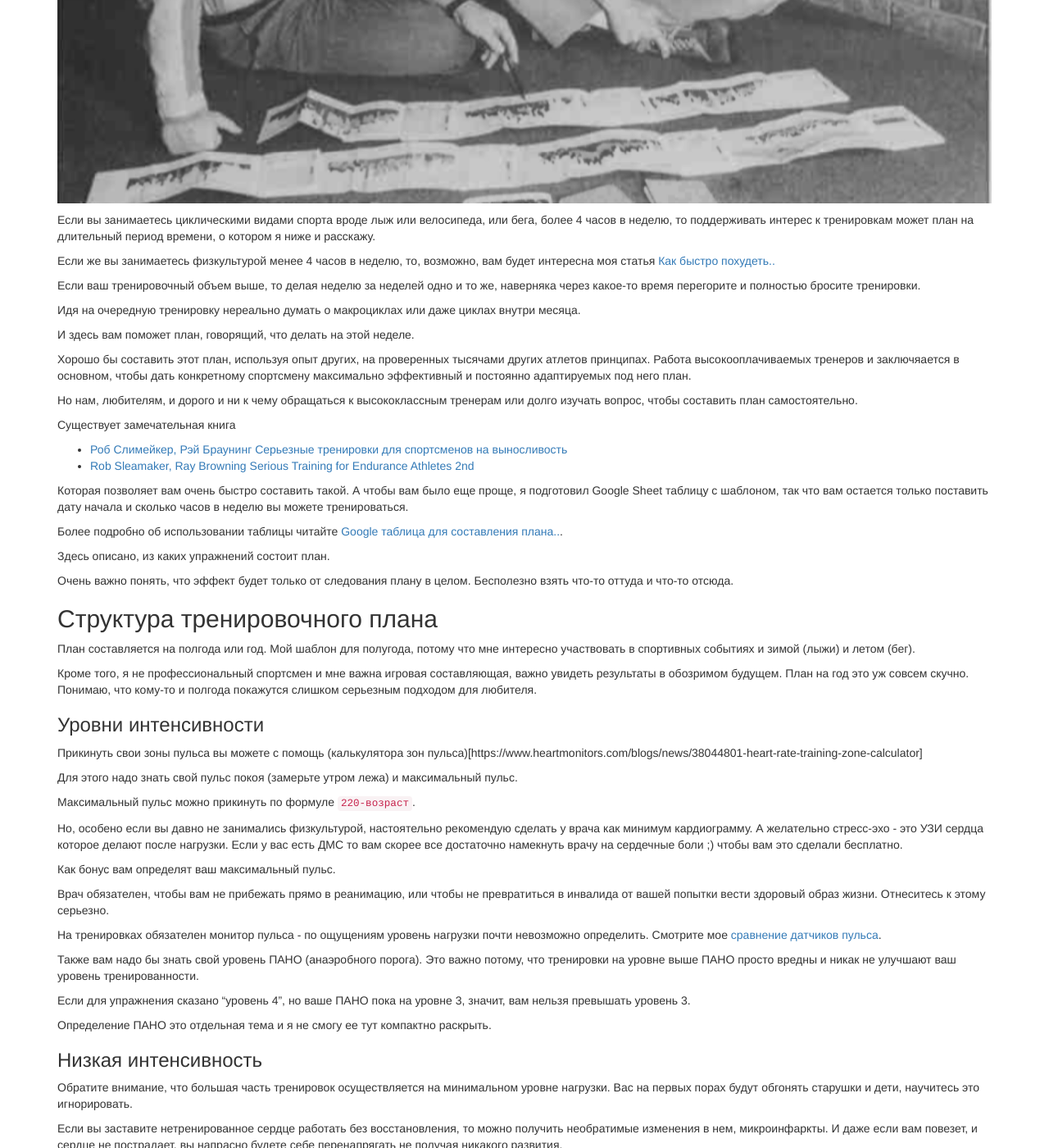
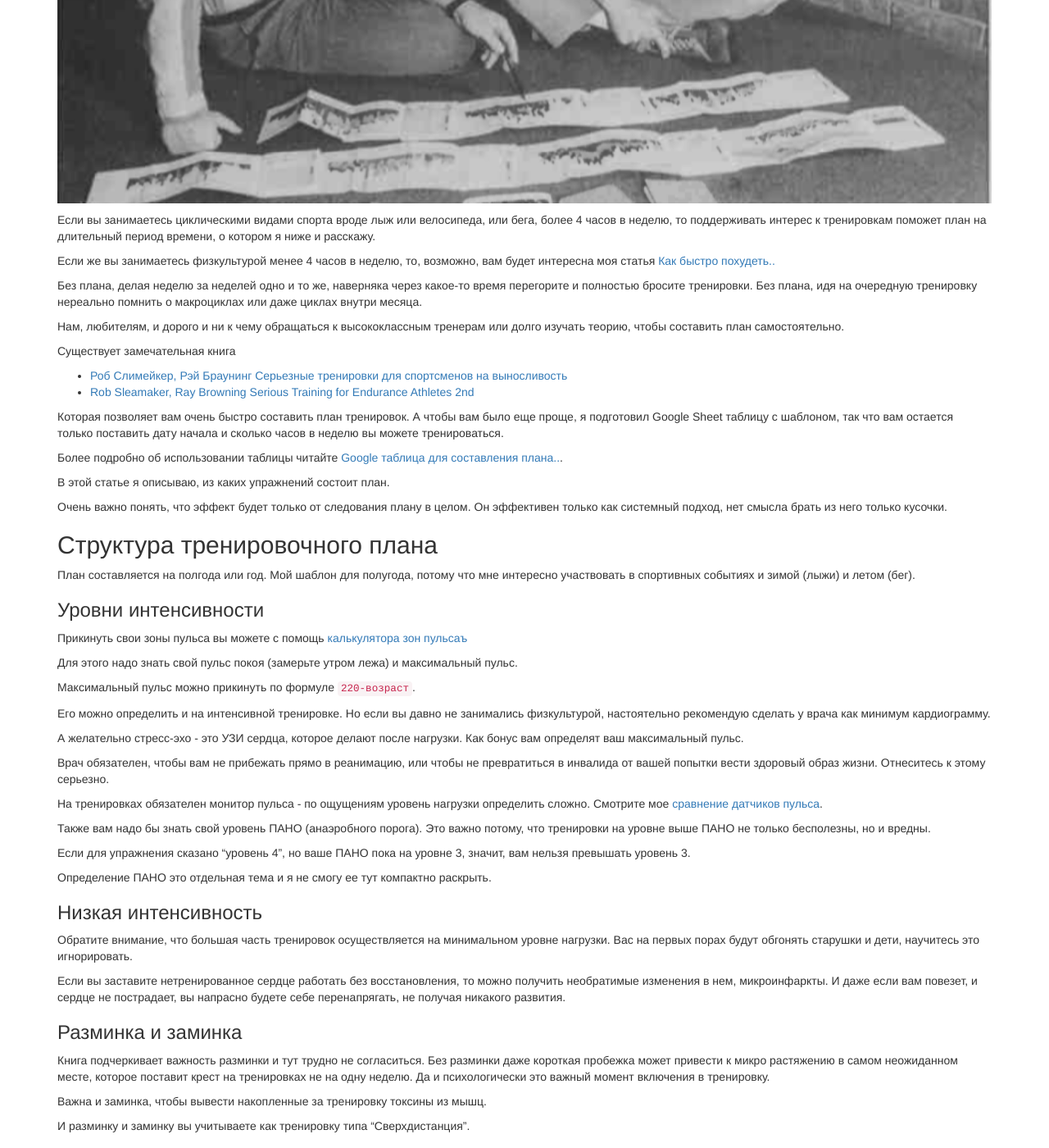
Before and after one commit to andgineer/sorokin.engineer, a Jekyll site: the page built from posts/ru/_posts/2019-02-28-serious_training_endurance_athlets_rob_sleamaker_ray_browning.md, in a window 1280 px wide and 1400 px high, scrolled down 636 px. Shown: the whole window at 82% size. Built offline with Jekyll 4.4.1, drawn with Linux system fonts in a browser that asks for light colours; nearby versions of some CDN libraries; some of the changed text lies outside the part shown.

Commit message:
serious training proof reading

```diff
--- a/posts/ru/_posts/2019-02-28-serious_training_endurance_athlets_rob_sleamaker_ray_browning.md
+++ b/posts/ru/_posts/2019-02-28-serious_training_endurance_athlets_rob_sleamaker_ray_browning.md
@@ -10,42 +10,35 @@
 ![](/images/serious_planning.png){:.post-title}
 
 Если вы занимаетесь циклическими видами спорта вроде лыж или велосипеда, или бега,
-более 4 часов в неделю, то поддерживать интерес к тренировкам может план
+более 4 часов в неделю, то поддерживать интерес к тренировкам поможет план
 на длительный период времени, о котором я ниже и расскажу.
 
 Если же вы занимаетесь физкультурой менее 4 часов в неделю, то, возможно,
 вам будет интересна моя статья [Как быстро похудеть..](/posts/ru/fitness_wellness_life.html)
 
-Если ваш тренировочный объем выше, то делая неделю за неделей одно и то же, наверняка
+Без плана, делая неделю за неделей одно и то же, наверняка
 через какое-то время перегорите и полностью бросите тренировки.
+Без плана, идя на очередную тренировку нереально помнить о макроциклах или
+даже циклах внутри месяца.
 
-Идя на очередную тренировку нереально думать о макроциклах или даже циклах внутри
-месяца.
-
-И здесь вам поможет план, говорящий, что делать на этой неделе.
-
-Хорошо бы составить этот план, используя опыт других, на проверенных тысячами других
-атлетов принципах. Работа высокооплачиваемых тренеров и заключяается в основном,
-чтобы дать конкретному спортсмену максимально эффективный и постоянно адаптируемых под
-него план.
-
-Но нам, любителям, и дорого и ни к чему обращаться к высококлассным тренерам или долго
-изучать вопрос, чтобы составить план самостоятельно.
+Нам, любителям, и дорого и ни к чему обращаться к высококлассным тренерам
+или долго изучать теорию, чтобы составить план самостоятельно.
 
 Существует замечательная книга
 * [Роб Слимейкер, Рэй Браунинг Серьезные тренировки для спортсменов на выносливость](https://www.ozon.ru/context/detail/id/142772738/)
 * [Rob Sleamaker, Ray Browning Serious Training for Endurance Athletes 2nd](https://www.amazon.com/Serious-Training-Endurance-Athletes-2nd/dp/0873226445)
 
-Которая позволяет вам очень быстро составить такой.
+Которая позволяет вам очень быстро составить план тренировок.
 А чтобы вам было еще проще, я подготовил Google Sheet таблицу с шаблоном, так
 что вам остается только поставить дату начала и сколько часов в неделю вы можете тренироваться.
 
 Более подробно об использовании таблицы читайте [Google таблица для составления плана..](/posts/ru/serious_training_endurance_athlets_rob_sleamaker_google_sheet.html).
 
-Здесь описано, из каких упражнений состоит план.
+В этой статье я описываю, из каких упражнений состоит план.
 
 Очень важно понять, что эффект будет только от следования плану в целом.
-Бесполезно взять что-то оттуда и что-то отсюда.
+Он эффективен только как системный подход, нет смысла брать из него
+только кусочки.
 
 ## Структура тренировочного плана
 
@@ -53,38 +46,33 @@
 Мой шаблон для полугода, потому что мне интересно участвовать в спортивных
 событиях и зимой (лыжи) и летом (бег).
 
-Кроме того, я не профессиональный спортсмен и мне важна игровая составляющая,
-важно увидеть результаты в обозримом будущем.
-План на год это уж совсем скучно. Понимаю, что кому-то и полгода покажутся
-слишком серьезным подходом для любителя.
-
 ### Уровни интенсивности
 Прикинуть свои зоны пульса вы можете с помощь
-(калькулятора зон пульса)[https://www.heartmonitors.com/blogs/news/38044801-heart-rate-training-zone-calculator]
+[калькулятора зон пульсаъ](https://www.heartmonitors.com/blogs/news/38044801-heart-rate-training-zone-calculator)
 
-Для этого надо знать свой пульс покоя (замерьте утром лежа) и максимальный пульс.
+Для этого надо знать свой пульс покоя (замерьте утром лежа) и максимальный
+пульс.
 
 Максимальный пульс можно прикинуть по формуле `220-возраст`.
 
-Но, особено если вы давно не занимались физкультурой, настоятельно рекомендую
-сделать у врача как минимум кардиограмму. А желательно стресс-эхо - это
-УЗИ сердца которое делают после нагрузки. Если у вас есть ДМС то вам скорее
-все достаточно намекнуть врачу на сердечные боли ;) чтобы вам это сделали
-бесплатно.
+Его можно определить и на интенсивной тренировке.
+Но если вы давно не занимались физкультурой, настоятельно рекомендую
+сделать у врача как минимум кардиограмму.
 
-Как бонус вам определят ваш максимальный пульс.
+А желательно стресс-эхо - это
+УЗИ сердца, которое делают после нагрузки. Как бонус вам определят ваш
+максимальный пульс.
 
 Врач обязателен, чтобы вам не прибежать прямо в реанимацию, или чтобы
 не превратиться в инвалида от вашей попытки вести здоровый образ жизни.
 Отнеситесь к этому серьезно.
 
 На тренировках обязателен монитор пульса - по ощущениям уровень нагрузки
-почти невозможно определить. Смотрите мое
+определить сложно. Смотрите мое
 [сравнение датчиков пульса](/posts/ru/heart_rates_sensor_garmin_vs_coospo_vs_scosche).
 
 Также вам надо бы знать свой уровень ПАНО (анаэробного порога). Это важно потому,
-что тренировки на уровне выше ПАНО просто вредны и никак не улучшают ваш
-уровень тренированности.
+что тренировки на уровне выше ПАНО не только бесполезны, но и вредны.
 
 Если для упражнения сказано "уровень 4", но ваше ПАНО пока на уровне 3,
 значит, вам нельзя превышать уровень 3.
@@ -100,12 +88,12 @@
 Если вы заставите нетренированное сердце работать без
 восстановления, то можно получить необратимые изменения в нем, микроинфаркты.
 И даже если вам повезет, и сердце не пострадает, вы напрасно будете себе
-перенапрягать не получая никакого развития.
+перенапрягать, не получая никакого развития.
 
 ### Разминка и заминка
 
 Книга подчеркивает важность разминки и тут трудно не согласиться.
-Без разминки даже пробежка может привести к микро растяжению в самом
+Без разминки даже короткая пробежка может привести к микро растяжению в самом
 неожиданном месте, которое поставит крест на тренировках не на одну неделю.
 Да и психологически это важный момент включения в тренировку.
 
@@ -126,112 +114,110 @@
 # интенсивная
 # пиковая
 # соревновательная
-# восстановительная.
+# восстановительная
+
+От фазы зависит объем тренировок и какие типы тренировок выполняются.
+Все это вам подскажет [шаблон плана](/posts/ru/serious_training_endurance_athlets_rob_sleamaker_google_sheet.html).
 
 ### Типы тренировок
 
 #### Скорость
+Используем на этих тренировках тот вид спорта в котором собираетесь
+соревноваться.
 
-Используем на этих тренировках тот вид спорта в котором собираетесь соревноваться.
+Цель - тренировка связи мышц и нервов, тренировка скорости в экономичном
+режиме.
 
-Цель - тренировка связи мышц и нервов, тренировка скорости в экономичном(!) режиме.
-
-Не выжимать(!) а лететь. Аэробная интенсивность и расслабленные мышцы.
-
-
+Не выжимать а лететь. Аэробная интенсивность и расслабленные мышцы.
 
 15 минут разминка 10 заминка
 
-Три типа тренировок на скорость
-
-Bursts (базовая подготовка) - 15-20 секундные ускорения во время сверхдистанционных (из них 10 секунд разгон). 10 % быстрее гоночной скорости.
-
-Body(конец базовой и все остальные фазы) - тоже полет, расслабленные мышцы - минута с отдыхом 60 секунд или до 120 пульс.
-
-Peaking (только в подводке и во время соревнований). Анаэробная нагрузка. Серии по пять раз 15секунд - 30 секунд отдых, между сериями 5 минут отдых. Три серии.
-
-
+Три типа тренировок на скорость:
+* Bursts (базовая подготовка) - 15-20 секундные ускорения во время
+сверхдистанционных (из них 10 секунд разгон).
+10 % быстрее гоночной скорости.
+* Body(конец базовой и все остальные фазы) - тоже полет, расслабленные
+мышцы - минута с отдыхом 60 секунд или до 120 пульс.
+* Peaking (только в подводке и во время соревнований).
+Анаэробная нагрузка. Серии по пять раз 15секунд - 30 секунд отдых,
+между сериями 5 минут отдых. Три серии.
 
 #### Выносливость
+Цель - аэробная тренировка в игровом режиме, использование других видов
+спорта для разнообразия.
 
-Цель - аэробная тренировка в игровом режиме, использование других видов спорта для разнообразия
+Можно как разминку для интервалов или скорости или силовой.
 
-Можно как разминку для интервалов или скорости или силовой
-
-На втором уровне пульса 5-20 минут далее 15 секунд отдых и так далее (мне кажется что это опечатка - для меня при такой малой разнице - 1й и 2й уровень нагрузки за 15 секунд я вообще не успеваю ощутить разницу которую вижу только по пульсометру)
-
-
+На втором уровне пульса 5-20 минут далее 15 секунд отдых и так далее
+(мне кажется что это опечатка - при такой малой разнице в уровене нагрузки
+за 15 секунд я вообще не успеваю ощутить разницу, которую вижу только
+по пульсометру)
 
 #### Темп/Гонка
+Цель - репетиция гонки, в целевом виде спорта.
 
-Цель - репетиция гонки, в целевом виде спорта
+В том числе тестирование режима питья и еды.
 
-В том числе тестирование режима питья и еды
+Разминка 15-20 минут 10 заминка.
 
-Разминка 15-20 минут 10 заминка
+Соревнование или самотестирование.
 
-Соревнование или самотестирование
+3-4 уровень пульса в зависимости от дистанции (но не выше ПАНО).
 
-3-4 уровень пульса в зависимости от дистанции (но не выше ПАНО)
+Желательно в одном месте, чтобы контролировать прогресс и каждый месяц.
 
-Желательно в одном месте чтобы контролировать прогресс и каждый месяц
+Научиться не менять темп во время всей тренировки (т.е. по сути найти
+свой темп и на нем и начинать и заканчивать).
 
-Научиться не менять темп во время всей тренировки (те по сути найти свой темп и на нем и начинать и заканчивать)
+Не более 1-2 раз за месяц.
 
-Не более 1-2 раз за месяц
+Фиксируется дистанция и HR чтобы совершенствовать технику и
+контролировать прогресс по итоговому времени.
 
-Фиксируется дистанция и HR чтобы совершенствовать технику и контролировать прогресс по итоговому времени
-
-80% дистанции планируемого марафона
-
-
+80% дистанции планируемого марафона.
 
 ####  Интервалы и горные
-
 В целевом виде спорта.
 
-3-4 уровень но ниже ПАНО!
+3-4 уровень но ниже ПАНО.
 
-Если вы превышаете ПАНО и ваши мышцы ощущаются забитыми, у вас одышка - вы не тренируетесь, а разрушаете ранее достигнутое, снизьте темп.
+Если вы превышаете ПАНО и ваши мышцы ощущаются забитыми, у вас одышка -
+вы не тренируетесь, а разрушаете ранее достигнутое, снизьте темп.
 
-Цель - улучшение ПАНО
+Цель - улучшение ПАНО.
 
-Разминка 15-20 минут 10 заминка
+Разминка 15-20 минут 10 заминка.
 
-Не дольше 75 минут или меньше
+Не дольше 75 минут или меньше.
 
 Фартлек - можно без контроля пульса ускоряться по ощущениям.
 
-Интервалы - 1км или 5-10 минут и далее отдыхать либо до 130 и ниже либо половину длительности интервала
+Интервалы - 1км или 5-10 минут и далее отдыхать либо до 130 и ниже
+либо половину длительности интервала.
 
-
-
-#### Сверхдистанции
-
+#### Сверхдистанция
 Желательно целевой вид спорта но можно и другие виды спорта
 
-Строго уровень 1
+Строго уровень 1й уровень нагрузки.
 
 Без разминки-заминки, более того, разминку к другим видам нагрузки вы можете
 учитывать в счет этого типа тренировок.
 
-Не увеличивать длительность быстрее чем по 10%
+Не увеличивать длительность быстрее чем по 10%.
 
-Если ожидаемый марафон более 2 часов то раз в неделю сверхдистанция от 2 до 5 часов
+Если ожидаемый марафон более 2 часов то раз в неделю сверхдистанция
+от 2 до 5 часов.
 
-Bursts каждые 10-15 минут
-
-
+Bursts каждые 10-15 минут.
 
 #### Сила
+8-12 упражнений по три подхода.
 
-8-12 упражнений по три подхода
+12-20 повторов.
 
-12-20 повторов
-
-До 60 минут
+До 60 минут.
 
 В книге есть подробные рекомендации (например, не делать жим от груди на
 интенсивном этапе подготовки).
-Но тут уже вам решать, настолько ли вы хотите достичь пика в беге, например,
+Но тут уже вам решать, настолько ли вы хотите достичь пика в беге,
 чтобы игнорировать уменьшение грудных мышц.
```
Also changed, not shown: other parts of posts/ru/_posts/2019-02-28-serious_training_endurance_athlets_rob_sleamaker_ray_browning.md (+2 -2 lines), posts/ru/_posts/2019-02-27-fitness_wellness_life.md (+7 -9 lines).
